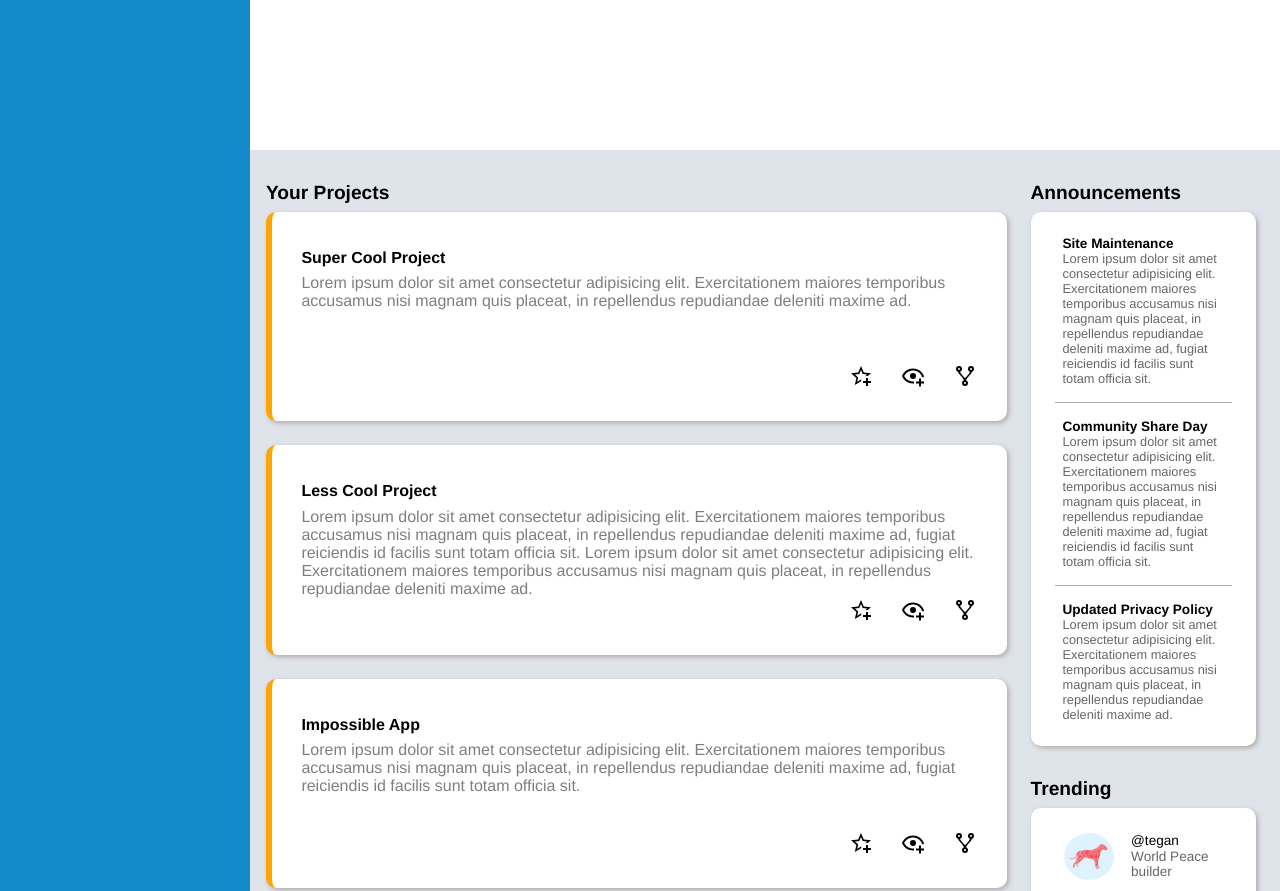
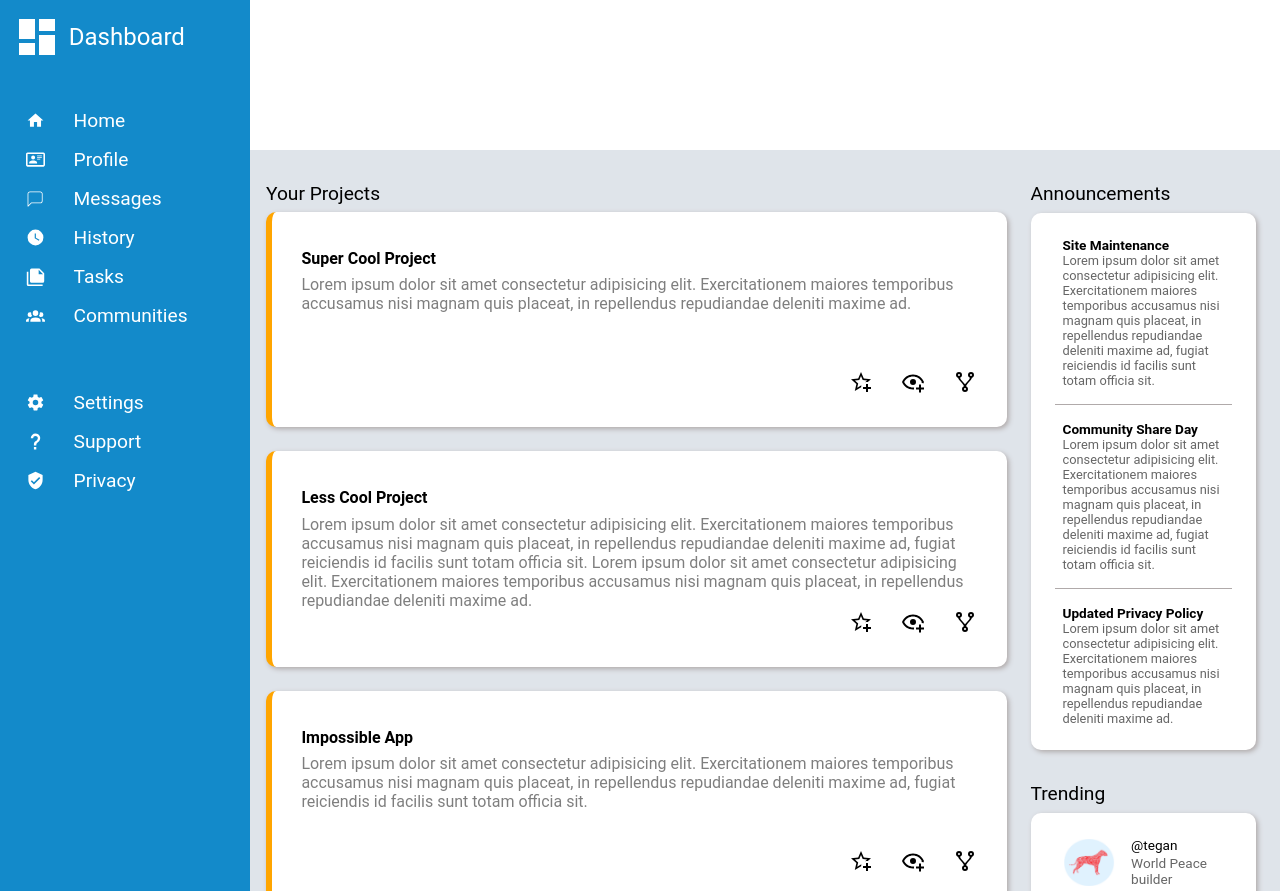
Before and after one commit to NickSvko/admin-dashboard, a plain HTML site: page index.html in a window 1280 px wide. Shown: the top 891 px of the page. Drawn offline with Linux system fonts and the light colour scheme.

Commit message:
Add structure and style to the sidebar

```diff
--- a/index.html
+++ b/index.html
@@ -134,6 +134,51 @@
         </div>
     </div>
 
-    <div class="sidebar"></div>
+    <div class="sidebar">
+        <div class="title">
+            <img src="imgs/view-dashboard.svg" alt="dashboard icon">
+            <div class="text">Dashboard</div>
+        </div>
+        <div class="top-tabs">
+            <div class="tab">
+                <img src="imgs/home.svg" alt="home icon">
+                <a href="#" class="text">Home</a>
+            </div>
+            <div class="tab">
+                <img src="imgs/card-account.svg" alt="account card icon">
+                <a href="#" class="text">Profile</a>
+            </div>
+            <div class="tab">
+                <img src="imgs/message.svg" alt="message icon">
+                <a href="#" class="text">Messages</a>
+            </div>
+            <div class="tab">
+                <img src="imgs/clock.svg" alt="clock icon">
+                <a href="#" class="text">History</a>
+            </div>
+            <div class="tab">
+                <img src="imgs/note-multiple.svg" alt="multiple notes icon">
+                <a href="#" class="text">Tasks</a>
+            </div>
+            <div class="tab">
+                <img src="imgs/account-group.svg" alt="group of people icon">
+                <a href="#" class="text">Communities</a>
+            </div>
+        </div>
+        <div class="bottom-tabs">
+            <div class="tab">
+                <img src="imgs/setting.svg" alt="sttings icon">
+                <a href="#" class="text">Settings</a>
+            </div>
+            <div class="tab">
+                <img src="imgs/help.svg" alt="question mark in a box icon">
+                <a href="#" class="text">Support</a>
+            </div>
+            <div class="tab">
+                <img src="imgs/shield-check.svg" alt="shield icon">
+                <a href="#" class="text">Privacy</a>
+            </div>
+        </div>
+    </div>
 </body>
 </html>
--- a/style.css
+++ b/style.css
@@ -3,7 +3,7 @@
     margin: 0;
     padding: 0;
     border: none;
-    font-family: Helvetica, sans-serif;
+    font-family: Roboto, sans-serif;
 }
 
 .truncate {
@@ -43,7 +43,6 @@ body {
 }
 
 .main > .title {
-    font-weight: bold;
     font-size: 1.2rem;
     margin-left: 1rem;
 }
@@ -104,7 +103,6 @@ body {
 }
 
 .news .title {
-    font-weight: bold;
     font-size: 1.2rem;
 }
 
@@ -163,3 +161,42 @@ body {
 .info .description {
     opacity: 60%;
 }
+
+
+.sidebar .text {
+    color: white;
+    font-size: 1.2rem;
+    text-decoration: none;
+}
+
+.sidebar img:not(.title img) {
+    height: 1.2rem;
+}
+
+.sidebar .title img {
+    height: 3rem;
+}
+
+.sidebar .title .text{
+    font-size: 1.5em;
+}
+
+.sidebar .tab {
+    display: grid;
+    grid-template-columns: 3rem 1fr;
+    align-items: center;
+    margin-inline: 1.6rem;
+    margin-bottom: 1rem;
+}
+
+.sidebar .title {
+    display: grid;
+    grid-template-columns: 3.5rem 1fr;
+    align-items: center;
+    margin: 0.8rem;
+    margin-bottom: 3rem;
+}
+
+.sidebar .top-tabs {
+    margin-bottom: 4rem;
+}
```
Also changed, not shown: imgs/account-group.svg (added), imgs/card-account.svg (added), imgs/clock.svg (added), imgs/help.svg (added), imgs/home.svg (added), imgs/message.svg (added), imgs/note-multiple.svg (added), imgs/setting.svg (added), imgs/shield-check.svg (added), imgs/view-dashboard.svg (added).
